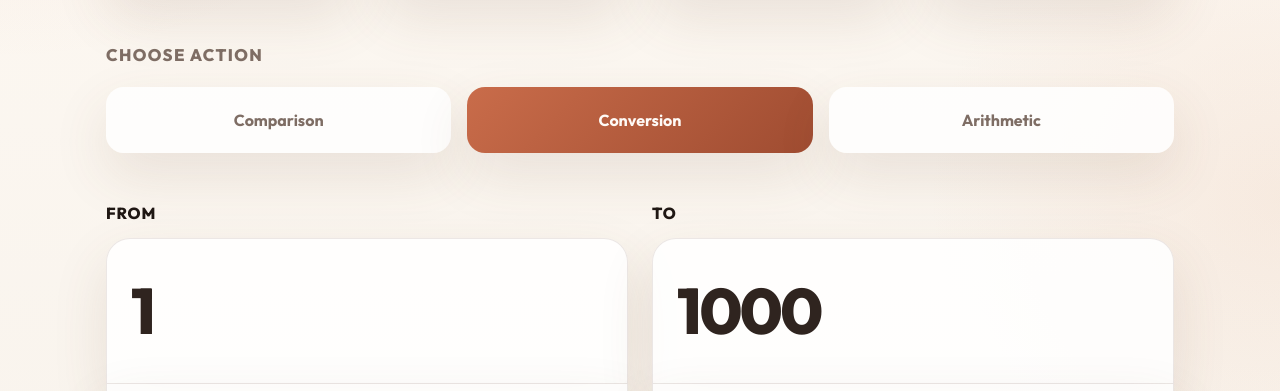
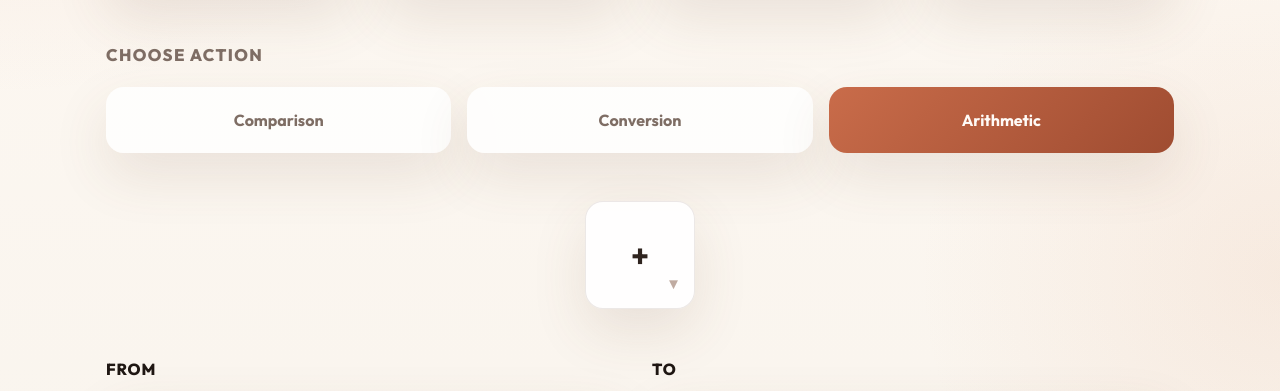
Before and after one commit to mega1906/Quantity-Measurement-App, a website: page html/index.html in a window 1280 px wide. Shown: the part 512-903 px from the top of the page. Drawn offline with nearby package versions, Linux system fonts and the light colour scheme; no server answers.

Commit message:
Coded UC16 - Handle Action Tab Click

```diff
--- a/html/index.html
+++ b/html/index.html
@@ -61,21 +61,21 @@
           <h2 class="section-title">Choose Action</h2>
           <div class="row g-3">
             <div class="col-12 col-md-4">
-              <button type="button" class="action-pill action-button" data-action="Comparison">
+              <button type="button" class="action-pill action-button action-btn" data-action="Comparison">
                 Comparison
               </button>
             </div>
             <div class="col-12 col-md-4">
               <button
                 type="button"
-                class="action-pill action-button"
+                class="action-pill action-button action-btn"
                 data-action="Conversion"
               >
                 Conversion
               </button>
             </div>
             <div class="col-12 col-md-4">
-              <button type="button" class="action-pill action-button" data-action="Arithmetic">
+              <button type="button" class="action-pill action-button action-btn" data-action="Arithmetic">
                 Arithmetic
               </button>
             </div>
--- a/js/app.js
+++ b/js/app.js
@@ -21,9 +21,7 @@
 
     document.querySelectorAll(".action-button").forEach((button) => {
       button.addEventListener("click", () => {
-        state.action = button.dataset.action;
-        setActive(actionGroup, button, ".action-button");
-        toggleOperators(state.action === "Arithmetic");
+        handleActionTabClick(button, actionGroup);
       });
     });
 
@@ -101,6 +99,13 @@
     }
   }
 
+  function handleActionTabClick(button, actionGroup) {
+    state.action = button.dataset.action;
+    setActive(actionGroup, button, ".action-btn");
+    toggleOperators(state.action === "Arithmetic");
+    showResult(0, "");
+  }
+
   function populateUnitDropdowns(units, selectedFrom, selectedTo) {
     const fromSelect = document.getElementById("from-unit");
     const toSelect = document.getElementById("to-unit");
@@ -156,6 +161,7 @@
     console.log("toggleOperators available:", typeof toggleOperators === "function");
     console.log("renderHistory available:", typeof renderHistory === "function");
     console.log("type-card click wiring available:", typeof handleTypeCardClick === "function");
+    console.log("action-tab click wiring available:", typeof handleActionTabClick === "function");
 
     try {
       const conversionResult = applyConversion(1, {
@@ -256,6 +262,19 @@
     } catch (error) {
       console.error("handleTypeCardClick test failed:", error.message);
     }
+
+    try {
+      const actionGroup = document.querySelector(".content-wrap section .row.g-3");
+      const arithmeticButton = document.querySelector('.action-btn[data-action="Arithmetic"]');
+      handleActionTabClick(arithmeticButton, actionGroup);
+      console.log("handleActionTabClick sample result:", {
+        action: state.action,
+        operatorDisplay: document.querySelector("#operator-selector")?.style.display,
+        resultValue: document.querySelector("#result-value")?.textContent
+      });
+    } catch (error) {
+      console.error("handleActionTabClick test failed:", error.message);
+    }
   }
 
   attachEventListeners();
@@ -266,8 +285,8 @@
   );
   setActive(
     document.querySelector(".content-wrap section .row.g-3"),
-    document.querySelector('.action-button[data-action="Conversion"]'),
-    ".action-button"
+    document.querySelector('.action-btn[data-action="Conversion"]'),
+    ".action-btn"
   );
   toggleOperators(false);
   logMethodChecks();
```
Also changed, not shown: README.md.
